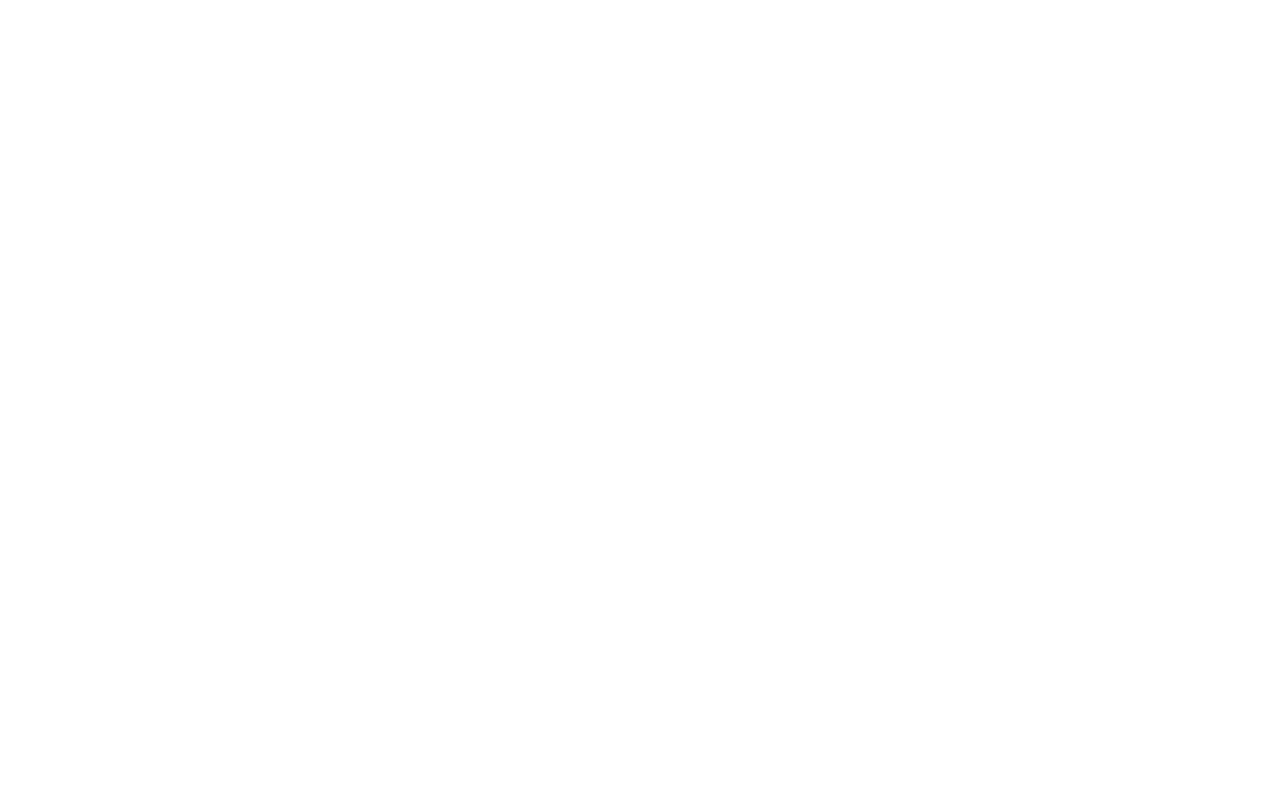
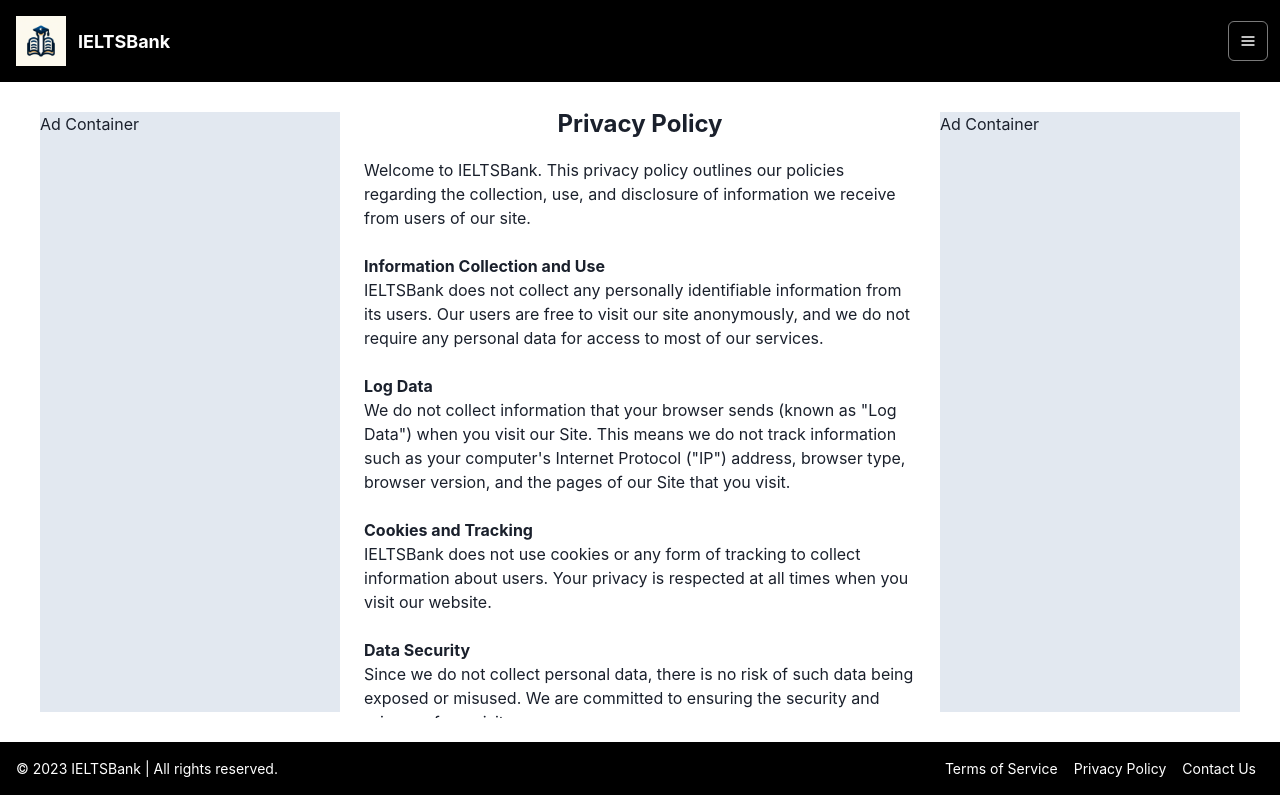
Before and after one commit to SeleemS/ielts-react, a React (Create React App) app: page /privacypolicy in a window 1280 px wide. Before the commit this address had no page. Built offline with nearby package versions, Linux system fonts and the light colour scheme.

Commit message:
Add privacy policy

```diff
--- a/src/App.js
+++ b/src/App.js
@@ -3,6 +3,7 @@
 import HomePage from './pages/HomePage';
 import ReadingQuestion from './pages/ReadingQuestion';
 import WritingQuestion from './pages/WritingQuestion';
+import PrivacyPolicy from './pages/PrivacyPolicy';
 
 function App() {
   return (
@@ -11,6 +12,7 @@
               <Route path="/" element={<HomePage />} />
               <Route path="/readingquestion/:id" element={<ReadingQuestion />} />
               <Route path="/writingquestion/:id" element={<WritingQuestion />} />
+              <Route path="/privacypolicy/" element={<PrivacyPolicy />} />
               {/* ... other routes */}
           </Routes>
       </Router>
--- a/src/components/Footer.js
+++ b/src/components/Footer.js
@@ -1,5 +1,7 @@
 import React from 'react';
 import { Box, Container, Text, Flex, Link, Spacer } from '@chakra-ui/react';
+import { Link as RouterLink } from 'react-router-dom';
+import PrivacyPolicy from '../pages/PrivacyPolicy';
 
 const Footer = () => {
     return (
@@ -12,9 +14,10 @@
                         <Link href="#" mx={2} fontSize="sm">
                             Terms of Service
                         </Link>
-                        <Link href="#" mx={2} fontSize="sm">
-                            Privacy Policy
-                        </Link>
+                        {/* Updated Privacy Policy Link */}
+                        <RouterLink to="/privacypolicy" style={{ textDecoration: 'none', color: 'white' }}>
+                            <Text mx={2} fontSize="sm">Privacy Policy</Text>
+                        </RouterLink>
                         <Link href="#" mx={2} fontSize="sm">
                             Contact Us
                         </Link>
--- /dev/null
+++ b/src/pages/PrivacyPolicy.js
@@ -0,0 +1,65 @@
+import React from 'react';
+import { Box, Flex, VStack, Text, useBreakpointValue } from '@chakra-ui/react';
+import Navbar from '../components/Navbar';
+import Footer from '../components/Footer';
+
+const PrivacyPolicy = () => {
+    const adDisplay = useBreakpointValue({ base: 'none', md: 'block' });
+
+    return (
+        <Box>
+            <Navbar />
+            <Flex
+                direction={{ base: "column", md: "row" }}
+                justify="space-between"
+                align="center"
+                wrap="wrap"
+                px={{ md: 8 }} // Horizontal padding on medium and larger screens
+                py={6}
+            >
+                {/* Left Ad Container */}
+                <Flex display={adDisplay} width="300px" height="600px" bg="gray.200" mx={2} justifyContent="center" alignItems="center">
+                    <Text>Ad Container</Text>
+                </Flex>
+
+                {/* Privacy Policy Content */}
+                <VStack spacing={4} flex="1" minWidth="300px" px={4}>
+                    <Text fontSize="2xl" fontWeight="bold">Privacy Policy</Text>
+                    <Box overflowY="auto" maxH="70vh" width="100%">
+                        {/* Privacy Policy Text */}
+                        <Text>
+
+                            Welcome to IELTSBank. This privacy policy outlines our policies regarding the collection, use, and disclosure of information we receive from users of our site.<br /><br />
+
+                            <strong>Information Collection and Use</strong><br />
+                            IELTSBank does not collect any personally identifiable information from its users. Our users are free to visit our site anonymously, and we do not require any personal data for access to most of our services.<br /><br />
+
+                            <strong>Log Data</strong><br />
+                            We do not collect information that your browser sends (known as "Log Data") when you visit our Site. This means we do not track information such as your computer's Internet Protocol ("IP") address, browser type, browser version, and the pages of our Site that you visit.<br /><br />
+
+                            <strong>Cookies and Tracking</strong><br />
+                            IELTSBank does not use cookies or any form of tracking to collect information about users. Your privacy is respected at all times when you visit our website.<br /><br />
+
+                            <strong>Data Security</strong><br />
+                            Since we do not collect personal data, there is no risk of such data being exposed or misused. We are committed to ensuring the security and privacy of our visitors.<br /><br />
+
+                            <strong>Changes to This Privacy Policy</strong><br />
+                            This Privacy Policy is effective as of the last updated date and will remain in effect except with respect to any changes in its provisions in the future, which will be in effect immediately after being posted on this page. We reserve the right to update or change our Privacy Policy at any time and you should check this Privacy Policy periodically.<br /><br />
+
+                            <strong>Last Updated:</strong> December 11, 2023<br /><br />
+                            If you have any questions about this Privacy Policy, please contact us.
+                        </Text>
+                    </Box>
+                </VStack>
+
+                {/* Right Ad Container */}
+                <Flex display={adDisplay} width="300px" height="600px" bg="gray.200" mx={2} justifyContent="center" alignItems="center">
+                    <Text>Ad Container</Text>
+                </Flex>
+            </Flex>
+            <Footer />
+        </Box>
+    );
+};
+
+export default PrivacyPolicy;
```
